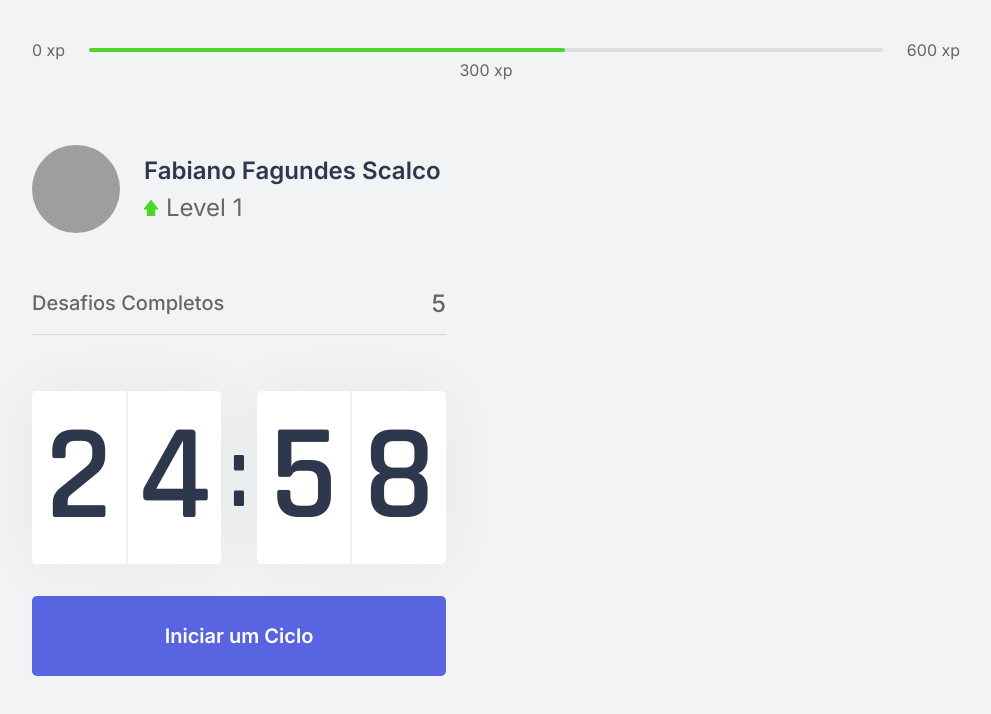
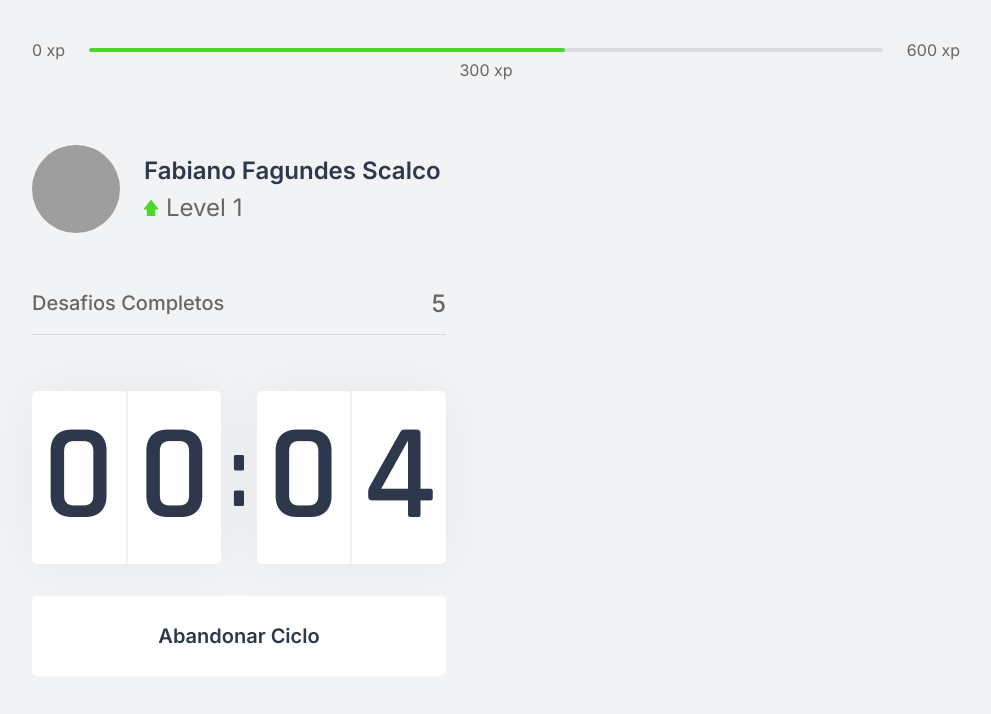
Before and after one commit to ffscalco/moveit-next, a Next.js app: page / in a window 1280 px wide. Both pictures are taken after a click on the button "Iniciar um Ciclo". Shown: the top 714 px of the page, without its empty margins (144-1135 px from the left). Built offline with nearby package versions, Linux system fonts and the light colour scheme; grey boxes are pictures that could not be loaded.

Commit message:
Finish countdown component

```diff
--- a/src/components/Countdown.tsx
+++ b/src/components/Countdown.tsx
@@ -1,26 +1,40 @@
-import { useState, useEffect } from "react";
+import { useState, useEffect, Fragment } from "react";
 import styles from "../styles/componontes/Countdown.module.css";
 
+let countdownTimeout: NodeJS.Timeout;
+let initialTime = 0.1 * 60;
+
 export function Countdown() {
-    const [time, setTime] = useState(25 * 60);
+    const [time, setTime] = useState(initialTime);
     const minutes = Math.floor(time / 60);
     const seconds = time % 60;
-    const [active, setActive] = useState(false);
+    const [isActive, setIsActive] = useState(false);
+    const [hasFinished, setHasFinished] = useState(false);
 
     const [minuteLeft, minuteRight] = String(minutes).padStart(2, '0').split('');
     const [secondLeft, secondRight] = String(seconds).padStart(2, '0').split('');
 
     function startCountdown() {
-        setActive(true);
+        setIsActive(true);
+    }
+
+    function resetCountdown() {
+        clearTimeout(countdownTimeout);
+        setIsActive(false);
+        setTime(initialTime);
     }
 
     useEffect(() => {
-        if (active && time > 0) {
-            setTimeout(() => {
+        if (isActive && time > 0) {
+            countdownTimeout = setTimeout(() => {
                 setTime(time - 1);
             }, 1000)
+        } else if (isActive && time == 0) {
+            console.log("finished");
+            setHasFinished(true);
+            setIsActive(false);
         }
-    }, [active, time]);
+    }, [isActive, time]);
 
     return (
         <div>
@@ -35,11 +49,29 @@
                     <span>{secondRight}</span>
                 </div>
             </div>
-            <button type="button"
-                className={styles.countDownButton}
-                onClick={startCountdown}>
-                Iniciar um Ciclo
-            </button>
+            { hasFinished ? (
+                <button
+                    disabled
+                    className={styles.countDownButton}>
+                    Ciclo encerrado
+                </button>
+            ) : (
+                    <>
+                        { isActive ? (
+                            <button type="button"
+                                className={`${styles.countDownButton} ${styles.countDownButtonActive}`}
+                                onClick={resetCountdown}>
+                                Abandonar Ciclo
+                            </button>
+                        ) : (
+                                <button type="button"
+                                    className={styles.countDownButton}
+                                    onClick={startCountdown}>
+                                    Iniciar um Ciclo
+                                </button>
+                            )}
+                    </>
+                )}
         </div>
     );
 }
--- a/src/styles/componontes/Countdown.module.css
+++ b/src/styles/componontes/Countdown.module.css
@@ -49,6 +49,7 @@
     justify-content: center;
 
     border: 0;
+    outline: 0;
     border-radius: 5px;
 
     background: var(--blue);
@@ -60,6 +61,22 @@
     transition: background-color 0.2s;
 }
 
-.countDownButton:hover {
+.countDownButton:not(:disabled):hover {
     background: var(--blue-dark);
 }
+
+.countDownButtonActive {
+    background-color: var(--white);
+    color: var(--title);
+}
+
+.countDownButtonActive:not(:disabled):hover {
+    background-color: var(--red);
+    color: var(--white);
+}
+
+.countDownButton:disabled {
+    background-color: var(--white);
+    color: var(--text);
+    cursor: not-allowed;
+}
```
